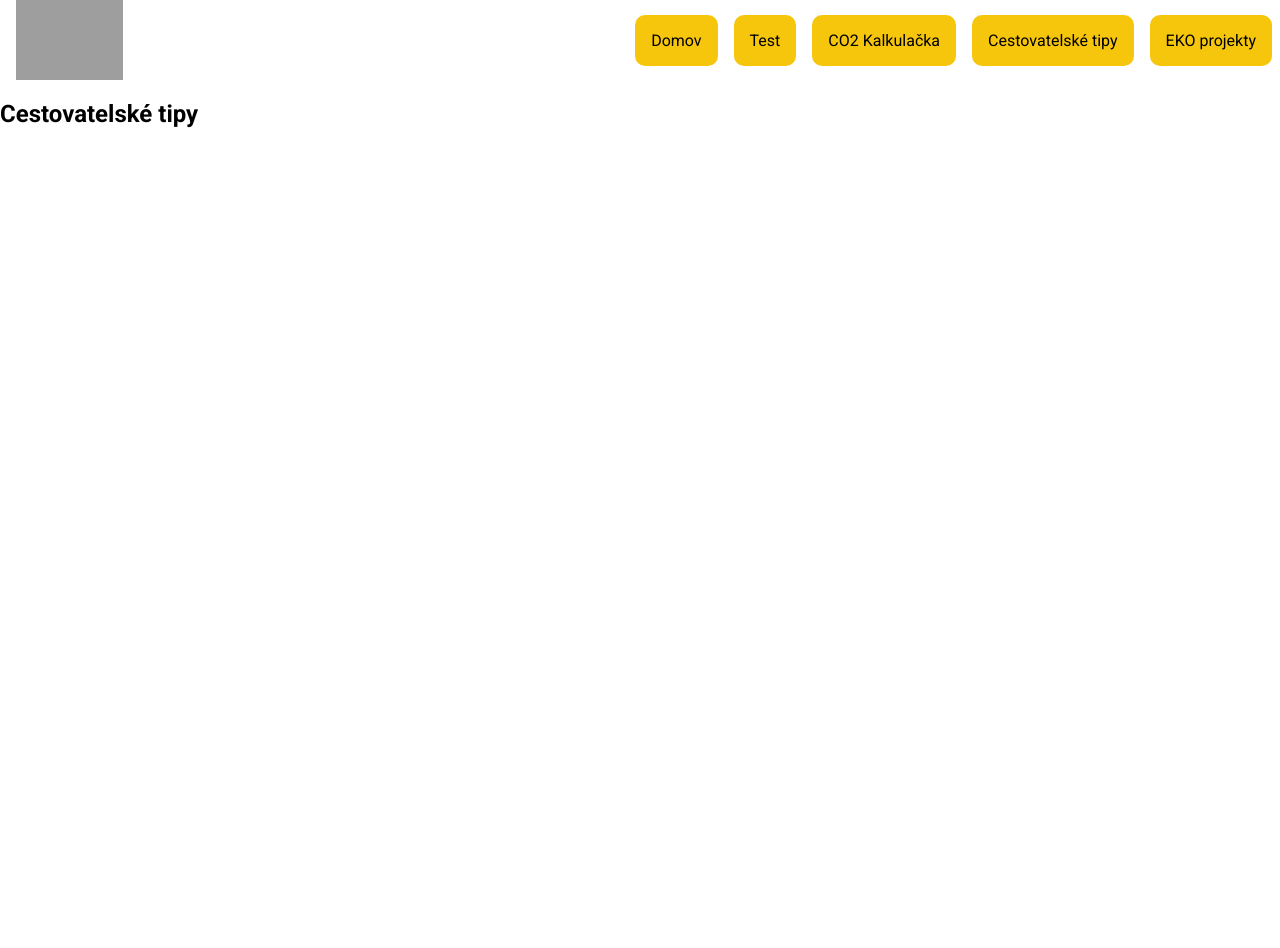
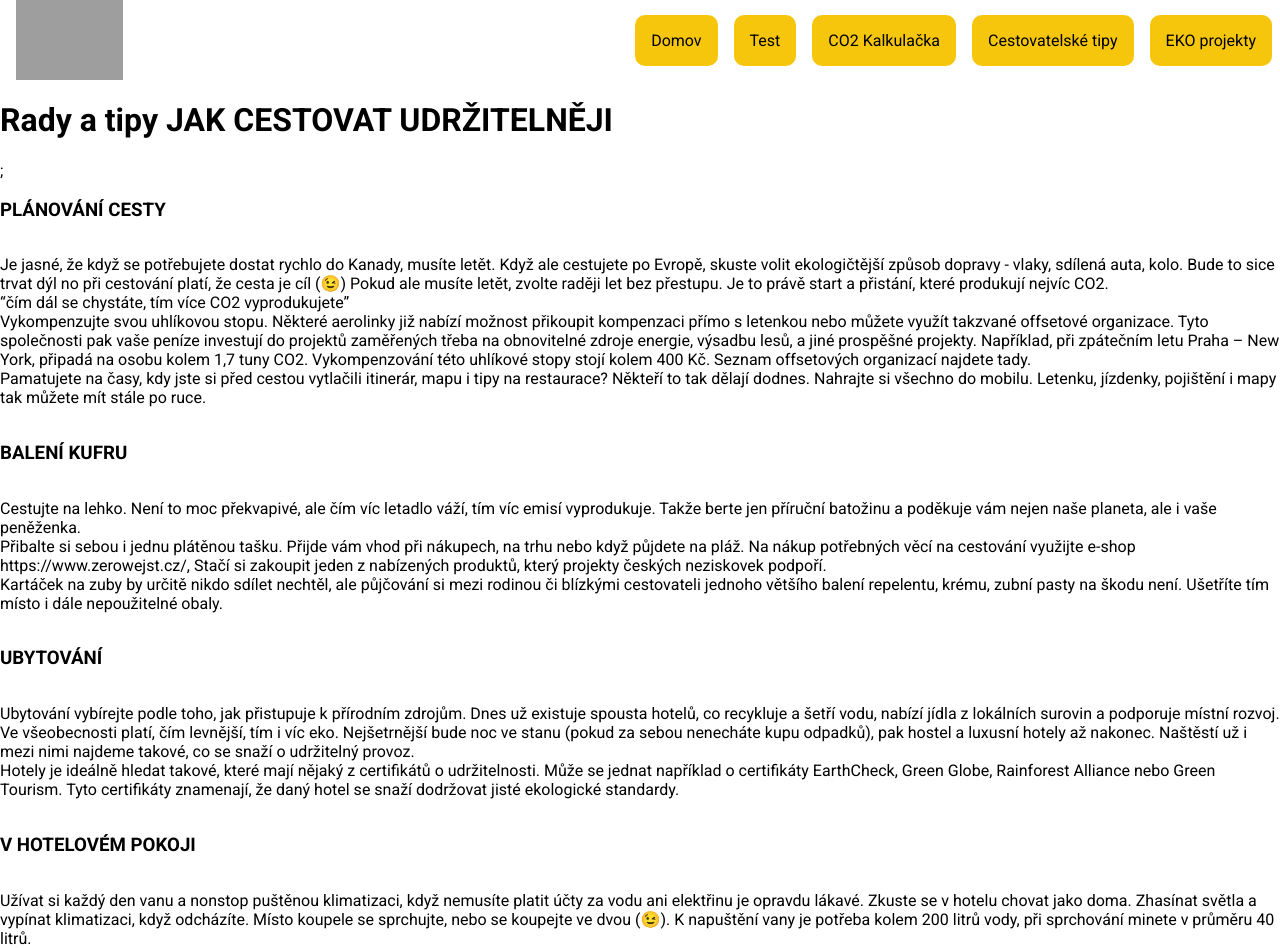
Before and after one commit to franozuz/DOBROdruh, a React app: page /tips in a window 1280 px wide. Shown: the top 948 px of the page. Before the commit the page ends 800 px from the top, so only its background shows below. Built offline with nearby package versions, Linux system fonts and the light colour scheme; grey boxes are pictures that could not be loaded.

Commit message:
added text content to Tips

```diff
--- a/src/Projects/index.jsx
+++ b/src/Projects/index.jsx
@@ -1,7 +1,11 @@
 import React from "react";
 
 const Projects = () => {
-  return <h2>Eko projekty</h2>;
-}
+  return (
+    <>
+    <h1> EKO projekty</h1>
+    </>
+  )
+};
 
 export default Projects;
--- a/src/Tips/index.jsx
+++ b/src/Tips/index.jsx
@@ -1,7 +1,27 @@
 import React from "react";
 
 const Tips = () => {
-  return <h2>Cestovatelské tipy</h2>;
+  return (
+    <>
+  <h1>Rady a tipy JAK CESTOVAT UDRŽITELNĚJI</h1>;
+
+  <h3>PLÁNOVÁNÍ CESTY</h3>
+  <p> Je jasné, že když se potřebujete dostat rychlo do Kanady, musíte letět. Když ale cestujete po Evropě, skuste volit ekologičtější způsob dopravy - vlaky, sdílená auta, kolo. Bude to sice trvat dýl no při cestování platí, že cesta je cíl (😉) Pokud ale musíte letět, zvolte raději let bez přestupu. Je to právě start a přistání, které produkují nejvíc CO2. <br/>
+  “čím dál se chystáte, tím více CO2 vyprodukujete”<br/>
+  Vykompenzujte svou uhlíkovou stopu. Některé aerolinky již nabízí možnost přikoupit kompenzaci přímo s letenkou nebo můžete využít takzvané offsetové organizace. Tyto společnosti pak vaše peníze investují do projektů zaměřených třeba na obnovitelné zdroje energie, výsadbu lesů, a jiné prospěšné projekty. Například, při zpátečním letu Praha – New York, připadá na osobu kolem 1,7 tuny CO2. Vykompenzování této uhlíkové stopy stojí kolem 400 Kč. Seznam offsetových organizací najdete tady.<br/>
+  Pamatujete na časy, kdy jste si před cestou vytlačili itinerár, mapu i tipy na restaurace? Někteří to tak dělají dodnes. Nahrajte si všechno do mobilu. Letenku, jízdenky, pojištění i mapy tak můžete mít stále po ruce.</p>
+  <h3>BALENÍ KUFRU</h3>
+  <p>Cestujte na lehko. Není to moc překvapivé, ale čím víc letadlo váží, tím víc emisí vyprodukuje. Takže berte jen příruční batožinu a poděkuje vám nejen naše planeta, ale i vaše peněženka.<br/>Přibalte si sebou i jednu plátěnou tašku. Přijde vám vhod při nákupech, na trhu nebo když půjdete na pláž. Na nákup potřebných věcí na cestování využijte e-shop https://www.zerowejst.cz/, Stačí si zakoupit jeden z nabízených produktů, který projekty českých neziskovek podpoří.<br/>
+  Kartáček na zuby by určitě nikdo sdílet nechtěl, ale půjčování si mezi rodinou či blízkými cestovateli jednoho většího balení repelentu, krému, zubní pasty na škodu není. Ušetříte tím místo i dále nepoužitelné obaly.</p>
+  <h3>UBYTOVÁNÍ</h3>
+  <p>Ubytování vybírejte podle toho, jak přistupuje k přírodním zdrojům. Dnes už existuje spousta hotelů, co recykluje a šetří vodu, nabízí jídla z lokálních surovin a podporuje místní rozvoj. Ve všeobecnosti platí, čím levnější, tím i víc eko. Nejšetrnější bude noc ve stanu (pokud za sebou nenecháte kupu odpadků), pak hostel a luxusní hotely až nakonec. Naštěstí už i mezi nimi najdeme takové, co se snaží o udržitelný provoz.<br/>
+  Hotely je ideálně hledat takové, které mají nějaký z certifikátů o udržitelnosti. Může se jednat například o certifikáty EarthCheck, Green Globe, Rainforest Alliance nebo Green Tourism. Tyto certifikáty znamenají, že daný hotel se snaží dodržovat jisté ekologické standardy.</p>
+  <h3>V HOTELOVÉM POKOJI</h3>
+  <p>Užívat si každý den vanu a nonstop puštěnou klimatizaci, když nemusíte platit účty za vodu ani elektřinu je opravdu lákavé. Zkuste se v hotelu chovat jako doma. Zhasínat světla a vypínat klimatizaci, když odcházíte. Místo koupele se sprchujte, nebo se koupejte ve dvou (😉). K napuštění vany je potřeba kolem 200 litrů vody, při sprchování minete v průměru 40 litrů.<br/>
+  Pokud vás tato téma zaujala a chcete udělat ještě víc, můžete se vzdát uklízení pokoje a výměny ručníků každý den. Když dáte na dveře ceduli „Nerušit“, pokojská nemine elektřinu na vysávání, chemické prostředky na čištění a vodu na praní ručníků.
+  </p>
+  </>
+  );
 }
 
 export default Tips;
```
